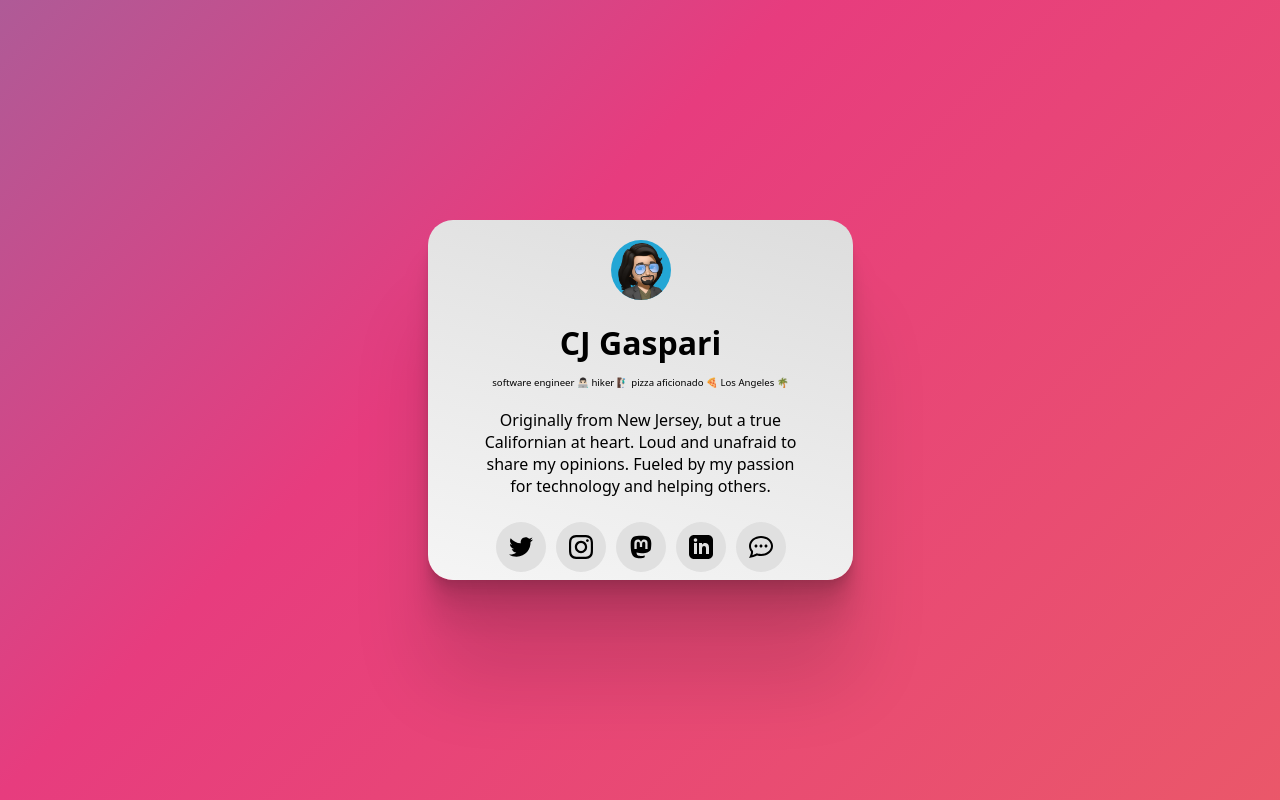
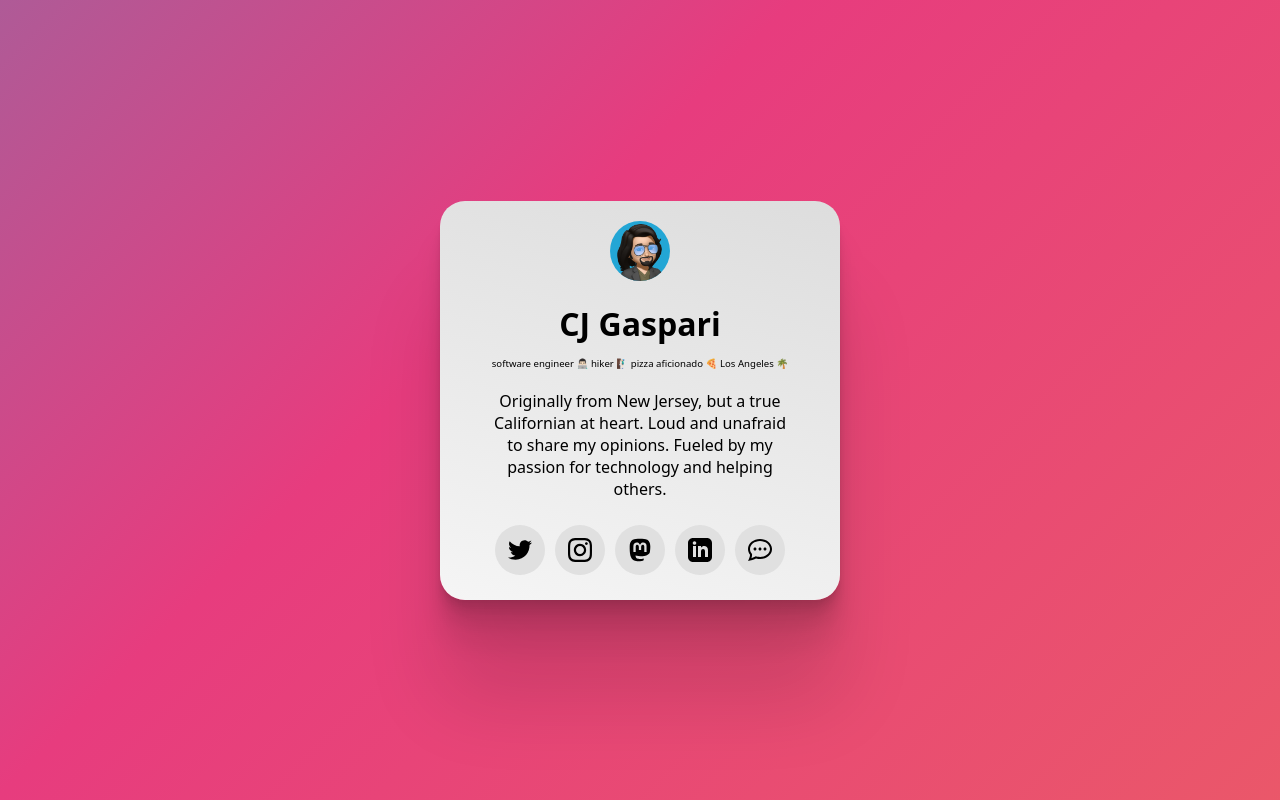
Before and after one commit to cjgaspari/cjgaspari.github.io, a plain HTML site: page index.html in a window 1280 px wide. Drawn offline with Linux system fonts and the light colour scheme.

Commit message:
Fixed issue with SVC (Suggestion by @MerriNet@mastodon.social)

```diff
--- a/style.css
+++ b/style.css
@@ -15,11 +15,13 @@ body {
 	justify-content: center;
 	align-items: center;
 	height: 100vh;
+
 	margin: 0;
 	padding: 0 10px; /* Add padding to the left and right */
 }
 
 .container {
+	width: min-content;
 	position: relative;
 	background-color: white;
 	box-shadow: 0 2.8px 2.2px rgba(0, 0, 0, 0.034),
@@ -29,8 +31,6 @@ body {
 				0 41.8px 33.4px rgba(0, 0, 0, 0.086),
 				0 100px 80px rgba(0, 0, 0, 0.12);
 	border-radius: 25px;
-	width: 425px;
-	height: 360px;
 	animation: slide-in-blurred-bottom 0.6s cubic-bezier(0.230, 1.000, 0.320, 1.000) both;
 	margin: 0 10px; /* Add margin to the left and right */
 }
@@ -38,9 +38,7 @@ body {
 .text {
 	color: black;
 	text-align: center;
-	margin-top: 20px;
-	margin-left: 50px;
-	margin-right: 50px;
+	margin: 20px 50px;
 }
 
 .text .header {
```
